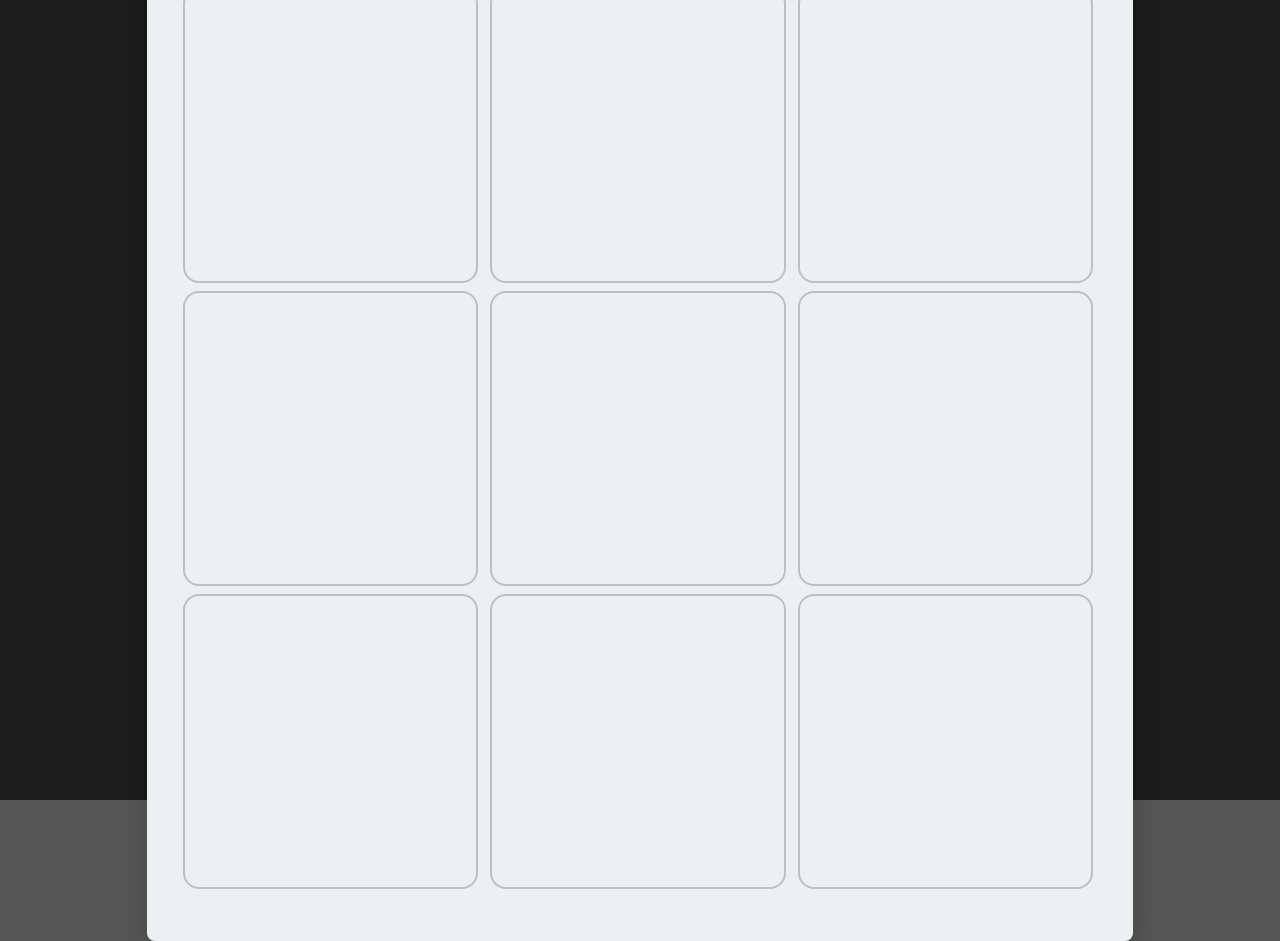
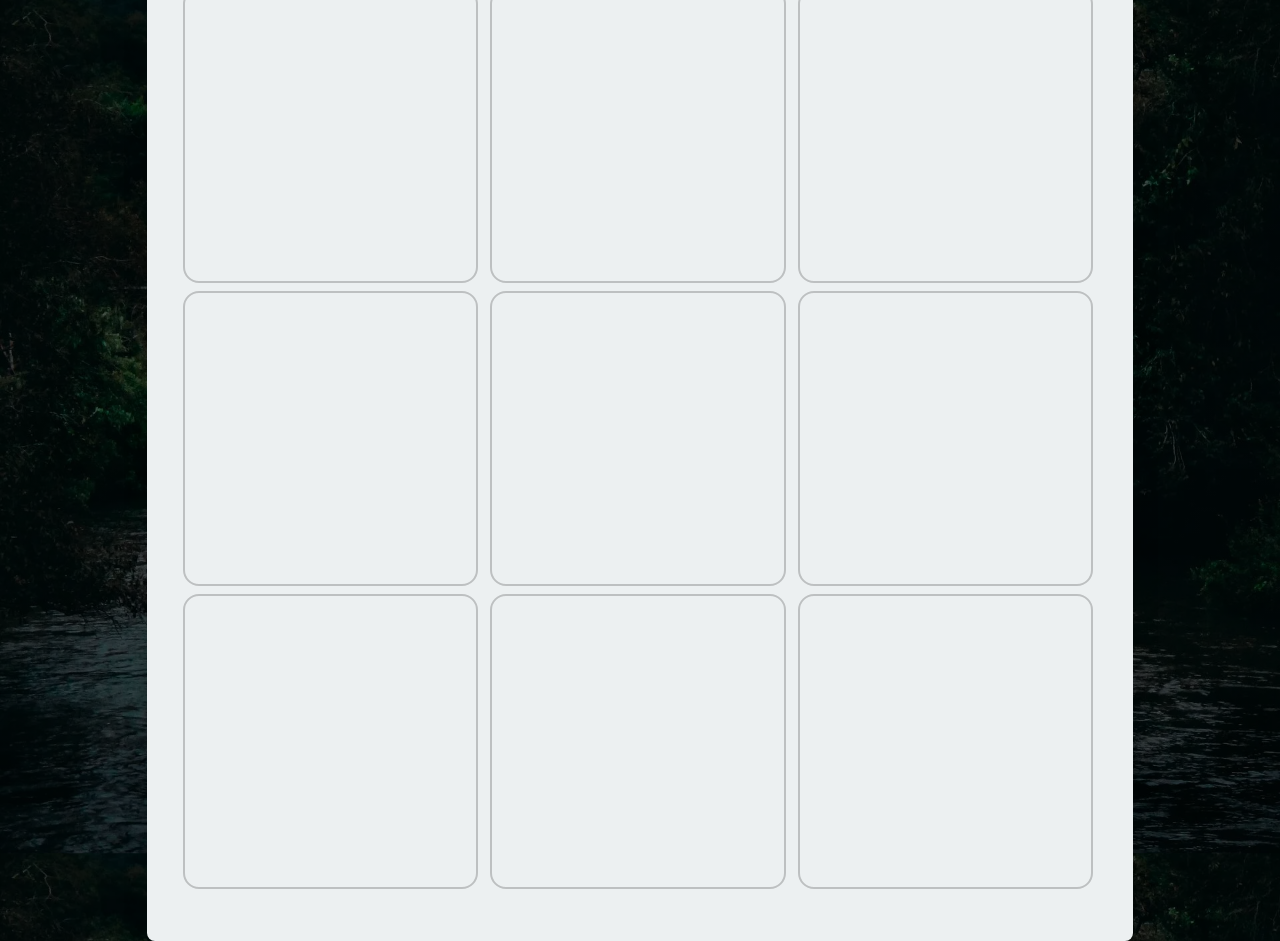
Before and after one commit to fizioterapia/tic-tac-toe, a plain HTML site: page index.html in a window 1280 px wide. Drawn offline with Linux system fonts and the light colour scheme.

Commit message:
Bring back the correct url for background

```diff
--- a/assets/css/main.scss
+++ b/assets/css/main.scss
@@ -16,7 +16,7 @@ html {
   justify-content: center;
   align-items: center;
   background: linear-gradient(to bottom, var(--bgdim), var(--bgdim)),
-    url("./assets/img/bg.webp");
+    url("../img/bg.webp");
   background-size: cover;
   font-family: sans-serif;
 }
```
Also changed, not shown: assets/css/main.css, 1 other file.
